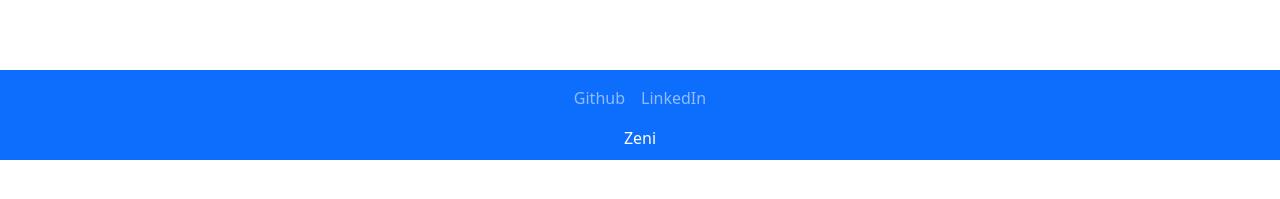
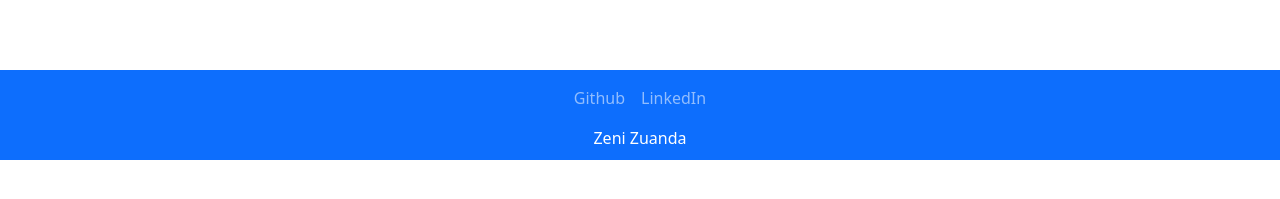
Before and after one commit to zzz276/zeni-zuanda, a React (Create React App) app in the folder my-portfolio/: page / in a window 1280 px wide. Shown: the part 533-732 px from the top of the page. Built offline with nearby package versions, Linux system fonts and the light colour scheme.

Commit message:
Update Footer

```diff
--- a/my-portfolio/src/App.js
+++ b/my-portfolio/src/App.js
@@ -9,7 +9,7 @@ function App() {
     <div className="App">
       <Header />
       <Content />
-      <Footer name={"Zeni"}/>
+      <Footer name={"Zeni Zuanda"}/>
     </div>
   );
 }
```
